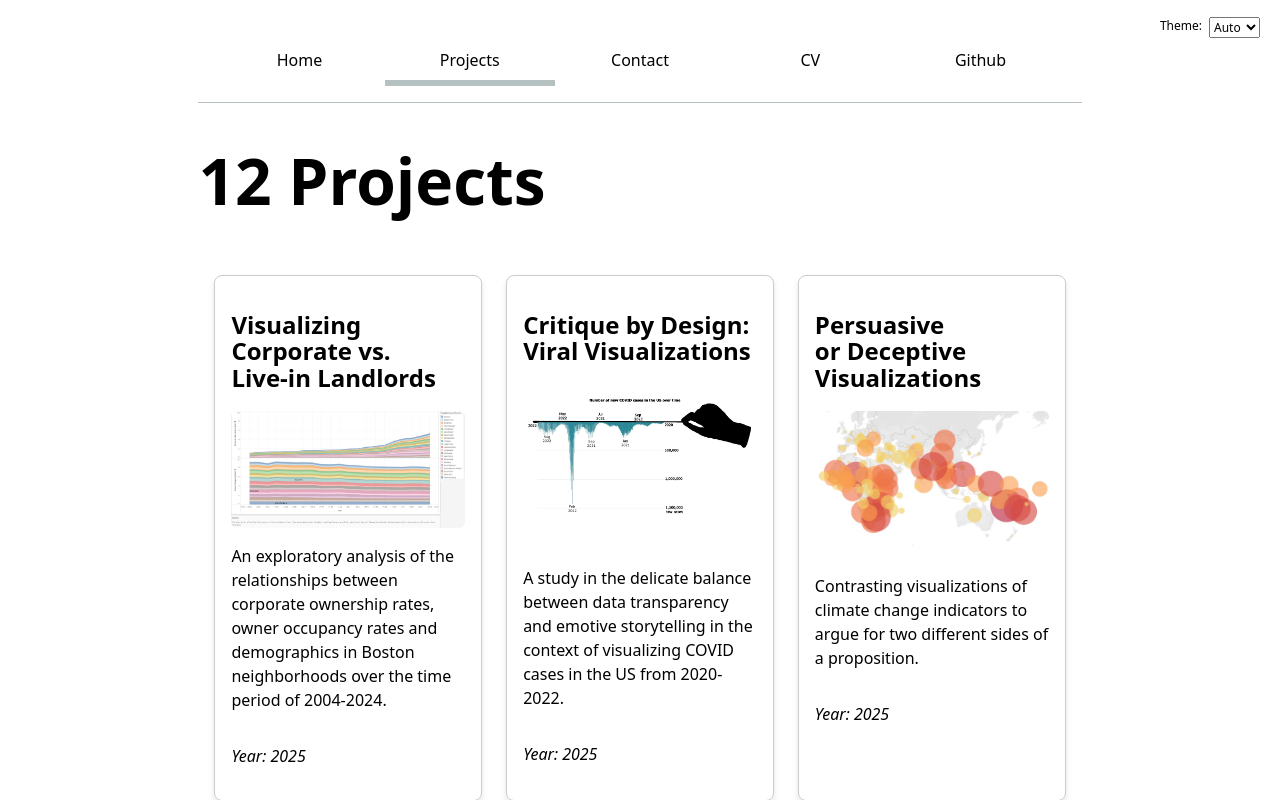
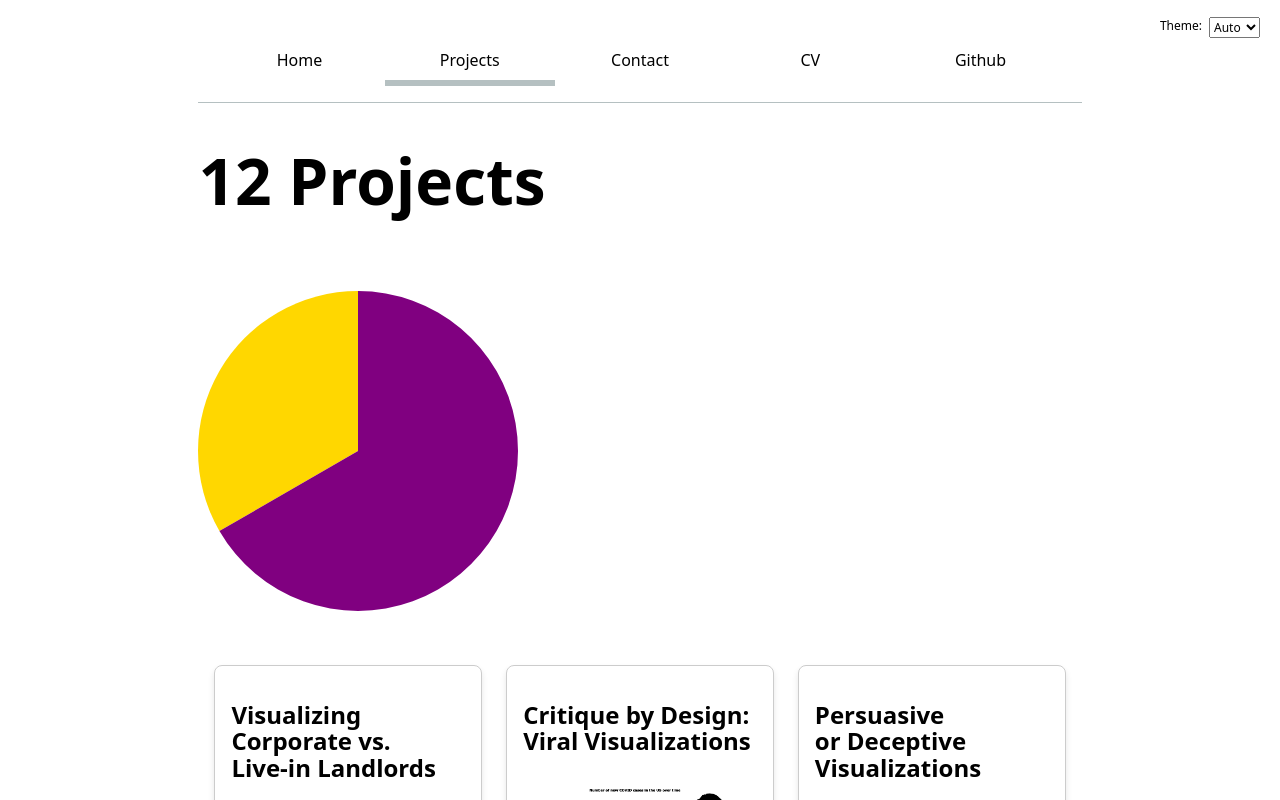
Before and after one commit to heytian/my_works_lab6, a SvelteKit app: page /projects in a window 1280 px wide. Shown: the top 800 px of the page. Built offline with nearby package versions, Linux system fonts and the light colour scheme.

Commit message:
d3piechart

```diff
--- a/package.json
+++ b/package.json
@@ -14,5 +14,8 @@
 		"svelte": "^4.2.19",
 		"vite": "^4.3.0"
 	},
-	"type": "module"
+	"type": "module",
+	"dependencies": {
+		"d3": "^7.9.0"
+	}
 }
--- /dev/null
+++ b/src/lib/Pie.svelte
@@ -0,0 +1,33 @@
+<script>
+import * as d3 from 'd3';
+let arcGenerator = d3.arc().innerRadius(0).outerRadius(50);
+let arc = arcGenerator({
+	startAngle: 0,
+	endAngle: 2 * Math.PI
+});
+
+let data = [1, 2];
+let sliceGenerator = d3.pie();
+let arcData = sliceGenerator(data);
+let arcs = arcData.map(d => arcGenerator(d));
+let colors = ['gold', 'purple'];
+
+
+</script>
+
+<svg viewBox="-50 -50 100 100">
+    {#each arcs as arc, index}
+    <path d={ arc } fill={ colors[index] } />
+    {/each}
+</svg>
+
+<style>
+svg {
+max-width: 20em;
+margin-block: 2em;
+
+/* Do not clip shapes outside the viewBox */
+overflow: visible;
+}
+
+</style>
--- a/src/routes/projects/+page.svelte
+++ b/src/routes/projects/+page.svelte
@@ -17,6 +17,8 @@
   <script>
     import Project from "$lib/Project.svelte";
     import projects from "$lib/projects.json";
+    import Pie from '$lib/Pie.svelte';
+
 </script>
 
 <svelte:head>
@@ -24,7 +26,7 @@
 </svelte:head>
 
 <h1>{ projects.length } Projects</h1>
-
+<Pie />
 <div class="projects">
   {#each projects as p}
     <Project data={p} />
```
Also changed, not shown: 1 other file (tests, documents, lock files or other folders).
